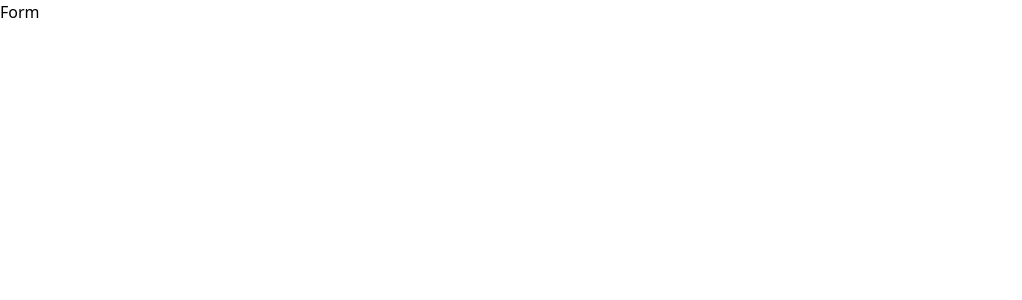
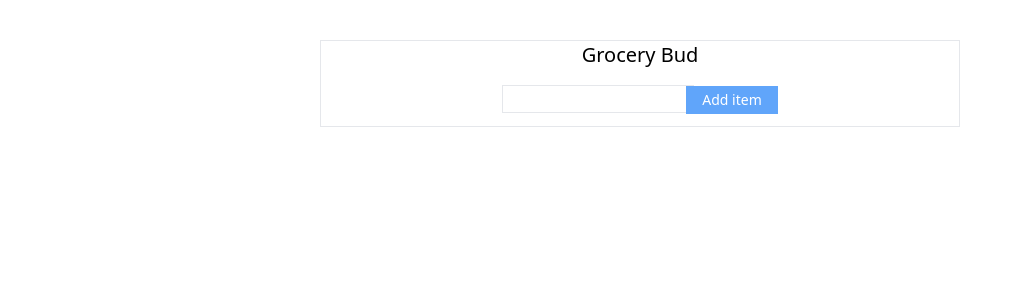
Before and after one commit to alirezagh99/GroceryBud-react-app, a React (Vite) app: page / in a window 1280 px wide. Shown: the top 300 px of the page, without its empty margins (0-1022 px from the left). Built offline with nearby package versions, Linux system fonts and the light colour scheme.

Commit message:
add-Form

```diff
--- a/src/components/Form.jsx
+++ b/src/components/Form.jsx
@@ -1,7 +1,35 @@
 import React from "react";
+import { useState } from "react";
 
 function Form() {
-  return <div>Form</div>;
+  const [val, setVal] = useState("");
+  const handleChange = (e) => {
+    setVal(e.target.value);
+  };
+  const handleSubmit = (e) => {
+    e.preventDefault();
+    if (val == "") {
+      return;
+    }
+  };
+  return (
+    <form
+      onSubmit={handleSubmit}
+      className="w-1/2 m-auto mt-10 border flex flex-col items-center"
+    >
+      <h3 className="text-xl mb-4">Grocery Bud</h3>
+      <div className="mb-3">
+        <input
+          onChange={handleChange}
+          className="border text-sm w-48 -mr-2 h-7 pl-3"
+          type="text"
+        />
+        <button className="bg-blue-400 text-white text-sm py-1 px-4">
+          Add item
+        </button>
+      </div>
+    </form>
+  );
 }
 
 export default Form;
```
